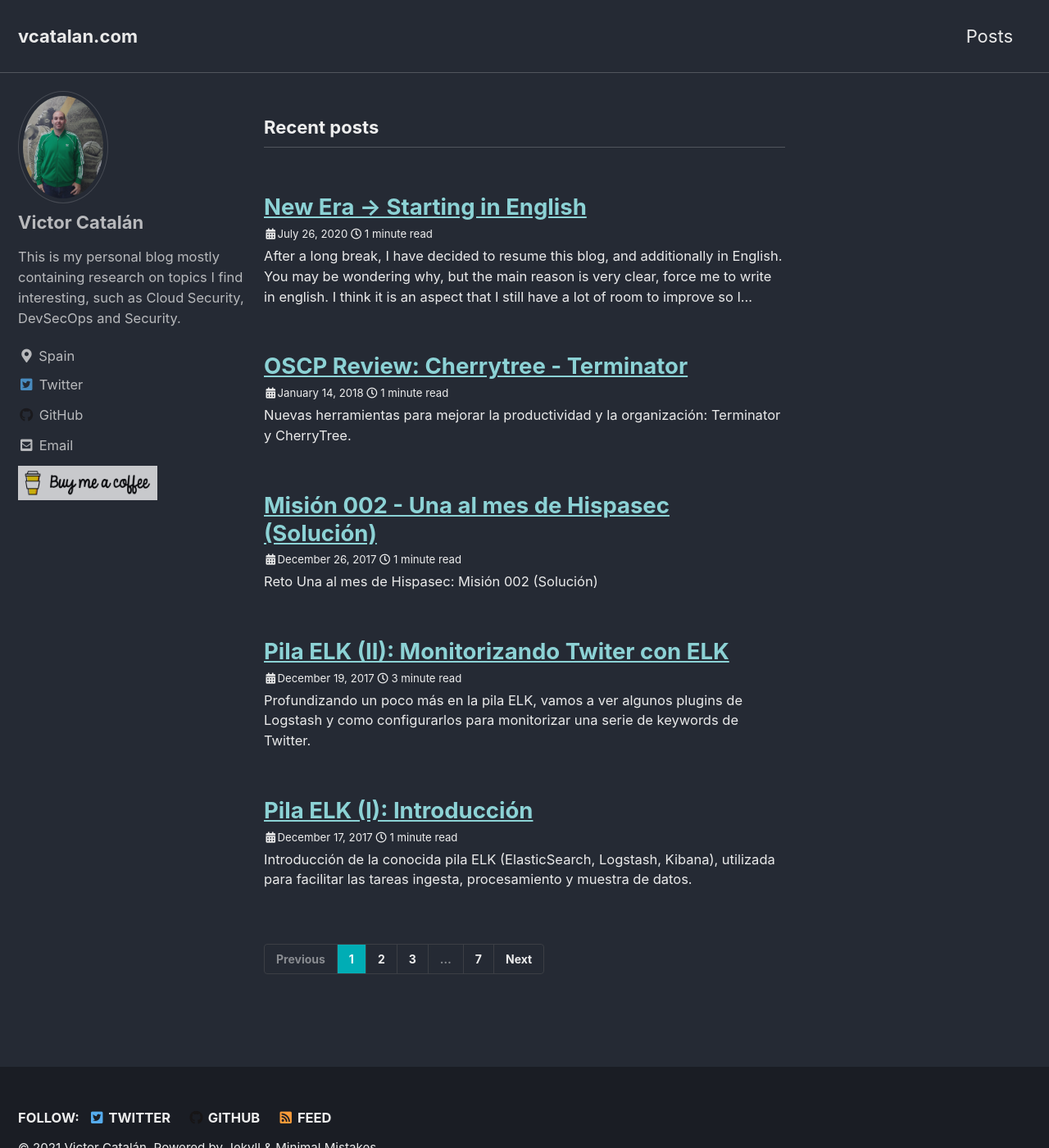
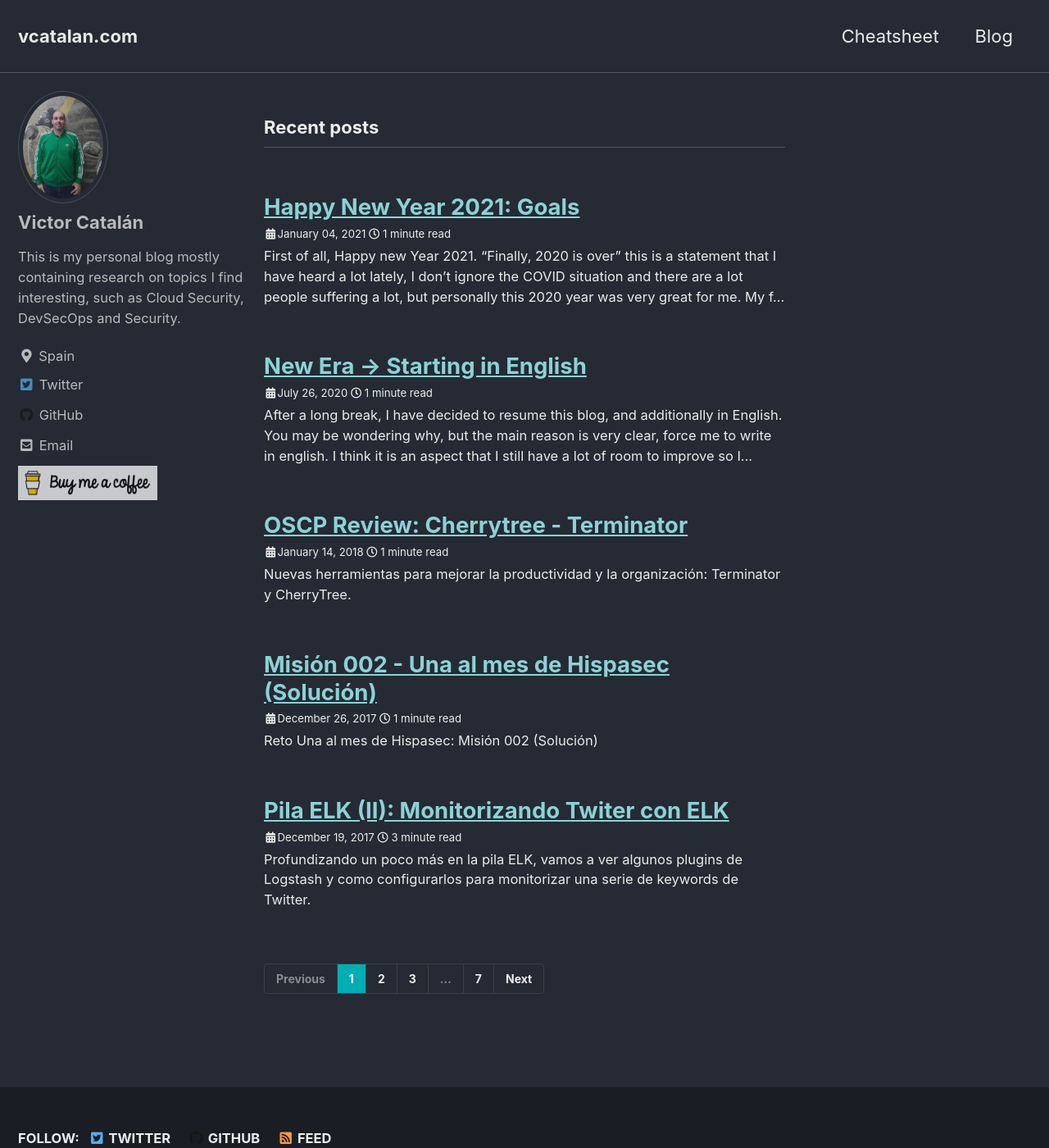
Before and after one commit to vimicasa/vimicasa.github.io, a Jekyll site: the page built from index.html, in a window 1280 px wide and 1400 px high. Shown: the whole window at 82% size. Built offline with Jekyll 4.4.1, drawn with Linux system fonts in a browser that asks for light colours; cached includes are drawn as plain includes; the list of posts is cut into pages by our own code.

Commit message:
Fix Paginator. New posts

```diff
--- a/_config.yml
+++ b/_config.yml
@@ -208,7 +208,7 @@ sass:
 # Outputting
 permalink: /:title/
 paginate: 5 # amount of posts to show
-paginate_path: /page:num/
+paginate_path: /page/:num/
 timezone: # https://en.wikipedia.org/wiki/List_of_tz_database_time_zones
 
 
--- a/_data/navigation.yml
+++ b/_data/navigation.yml
@@ -1,3 +1,5 @@
 main:
-  - title: "Posts"
+  - title: "Cheatsheet"
+    url: https://cheatsheet.vcatalan.com/
+  - title: "Blog"
     url: /
--- a/_includes/paginator.html
+++ b/_includes/paginator.html
@@ -1,6 +1,6 @@
 {% if paginator.total_pages > 1 %}
 <nav class="pagination">
-  {% assign first_page_path = paginator.first_page_path | default: site.paginate_path | replace: 'page:num', '' | replace: '//', '/' | relative_url %}
+  {% assign first_page_path = paginator.first_page_path | default: site.paginate_path | replace: '/page/:num', '' | replace: '//', '/' | relative_url %}
   <ul>
     {% comment %} Link for previous page {% endcomment %}
     {% if paginator.previous_page %}
--- /dev/null
+++ b/_posts/2021-01-04-new-year-2021-goals.md
@@ -0,0 +1,27 @@
+---
+layout: single
+title: "Happy New Year 2021: Goals"
+date: 2021-01-04
+categories:
+  - newyear
+  - goals
+---
+
+First of all, **Happy new Year 2021**. *"Finally, 2020 is over"* this is a statement that I have heard a lot lately, I don't ignore the COVID situation and there are a lot people suffering a lot, but personally this 2020 year was very great for me. My family is okay and a new member has come so I can not be happier.
+
+Let's go directly to the purpose of this post, my personal goals for 2021.
+
+**Why am I writing them?**
+
+Every new year, everybody is full of good vibes, having a lot of resolutions but once the time goes by and none have been accomplished. I am the first one in this situation, so this year I want to get things done, and the way to do it is forcing me to write them and public them. They can not be generic, they should be as much concrete as possible in order to be measured, planned and get them completed.
+
+### Personal Goals 2021
+
+1. **Webpage**: Increase frequency updates in the blog. Let's go at least for at least **once a month**.
+2. **AWS Security**: Going for this certificate in 2021.
+3. **Programming Language**: Learning Python 3.x. This is future bet, I want to be prepared in case I want to do something related to Artificial Intelligence / Machine Learning.
+4. **Pentesterlab**: Complete all badges.
+5. **Side Projects**: Start a side project to keep programming and learning.
+6. **AWAE**: This is my final goal, but definitely I won´t get it this year but I want to have it in scope to take first steps in the way.
+
+## Always keep learning!!
```
Also changed, not shown: 1 other file.
